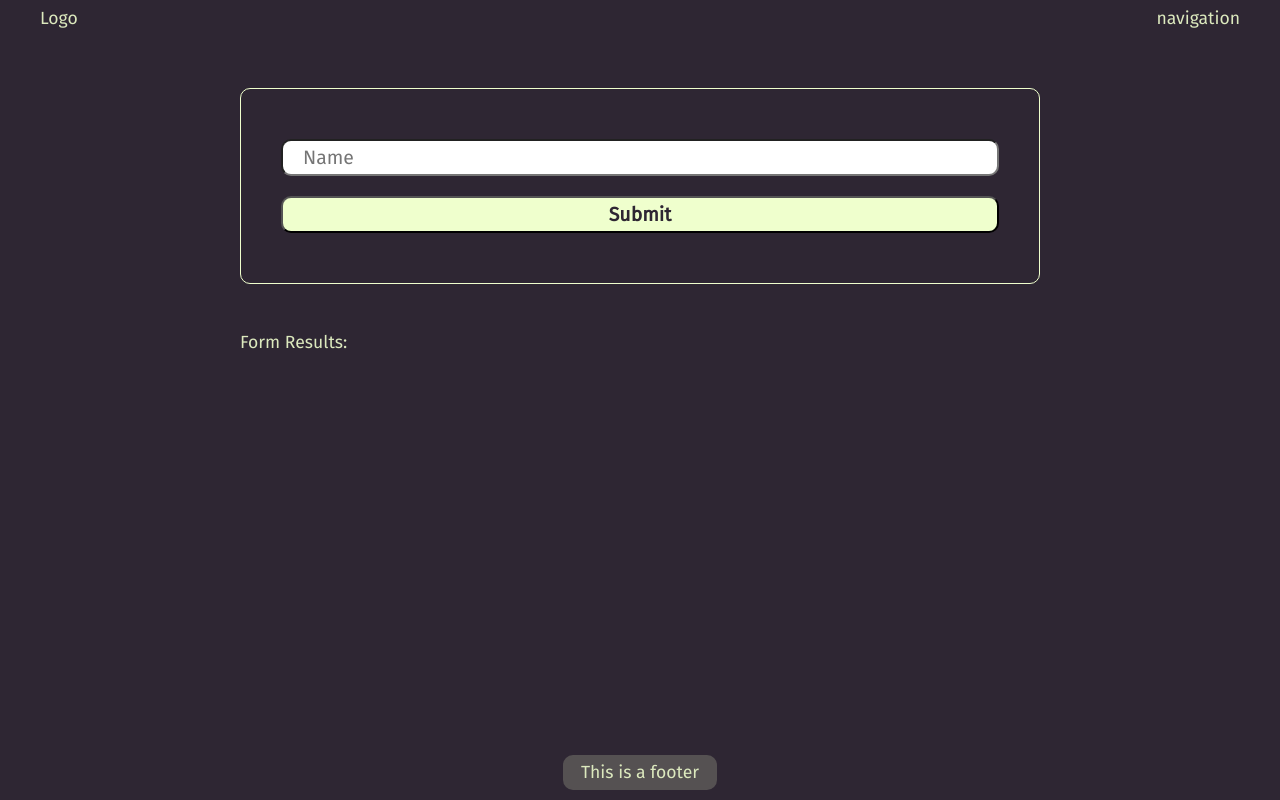
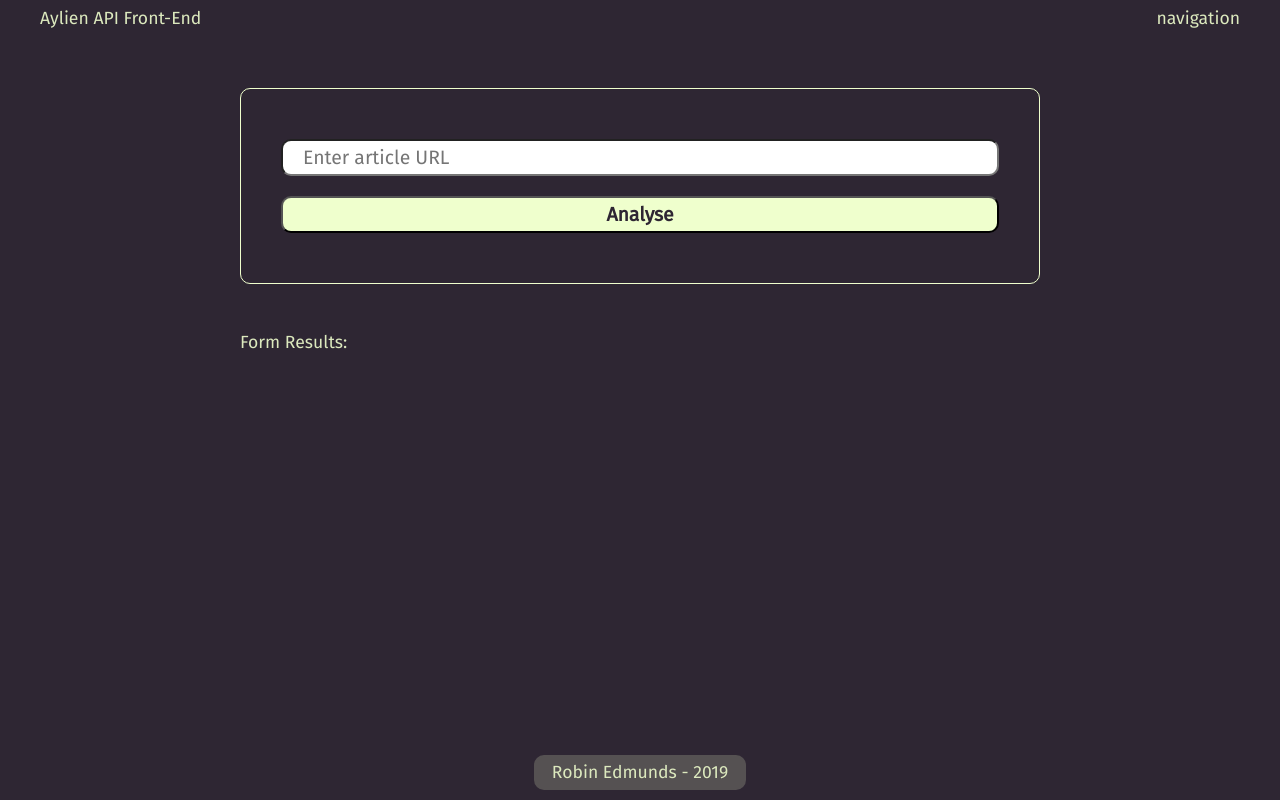
Before and after one commit to robinedmunds/NLP-Build-Tools-Project, a website built with webpack: page src/client/views/index.html in a window 1280 px wide. Built offline with nearby package versions, Linux system fonts and the light colour scheme.

Commit message:
Remove starter-code form. Add new form for Aylien API query

```diff
--- a/src/client/views/index.html
+++ b/src/client/views/index.html
@@ -2,14 +2,14 @@
 <html lang="en" dir="ltr">
     <head>
         <meta charset="utf-8">
-        <title>Test</title>
+        <title>Aylien API Front-End</title>
     </head>
 
     <body>
 
         <header>
             <div class="">
-                Logo
+                Aylien API Front-End
             </div>
             <div class="">
                 navigation
@@ -18,9 +18,9 @@
 
         <main>
             <section>
-                <form class="" onsubmit="return handleSubmit(event)">
-                    <input id="name" type="text" name="input" value="" onblur="onBlur()" placeholder="Name">
-                    <input type="submit" name="" value="submit" onclick="return handleSubmit(event)" onsubmit="return handleSubmit(event)">
+                <form onsubmit="alert('submit click')">
+                    <input type="text" id="url" name="url" placeholder="Enter article URL">
+                    <input type="submit" value="Analyse">
                 </form>
             <section>
 
@@ -31,7 +31,7 @@
         </main>
 
         <footer>
-            <p>This is a footer</p>
+            <p>Robin Edmunds - 2019</p>
         </footer>
 
     </body>
```
